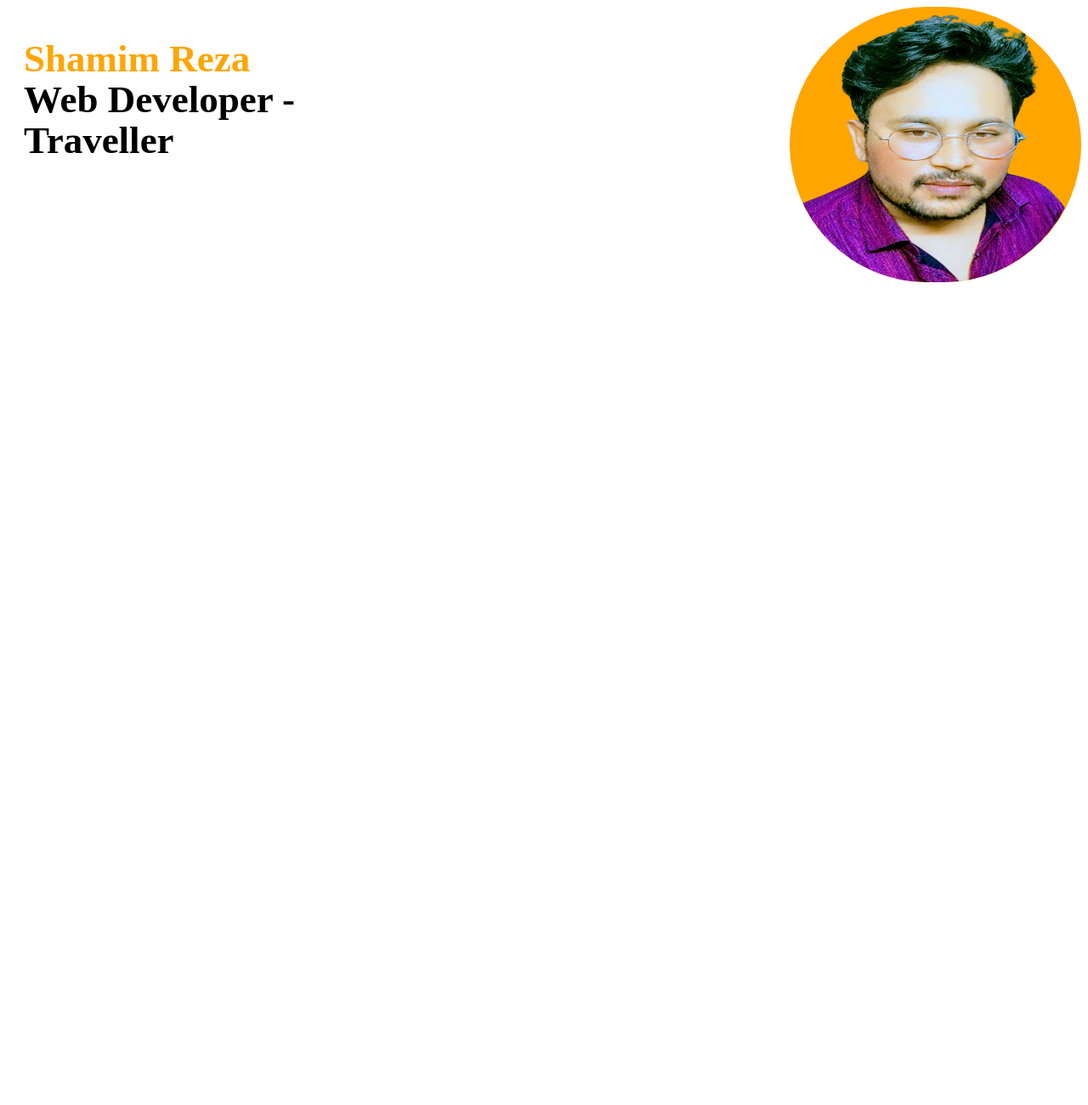
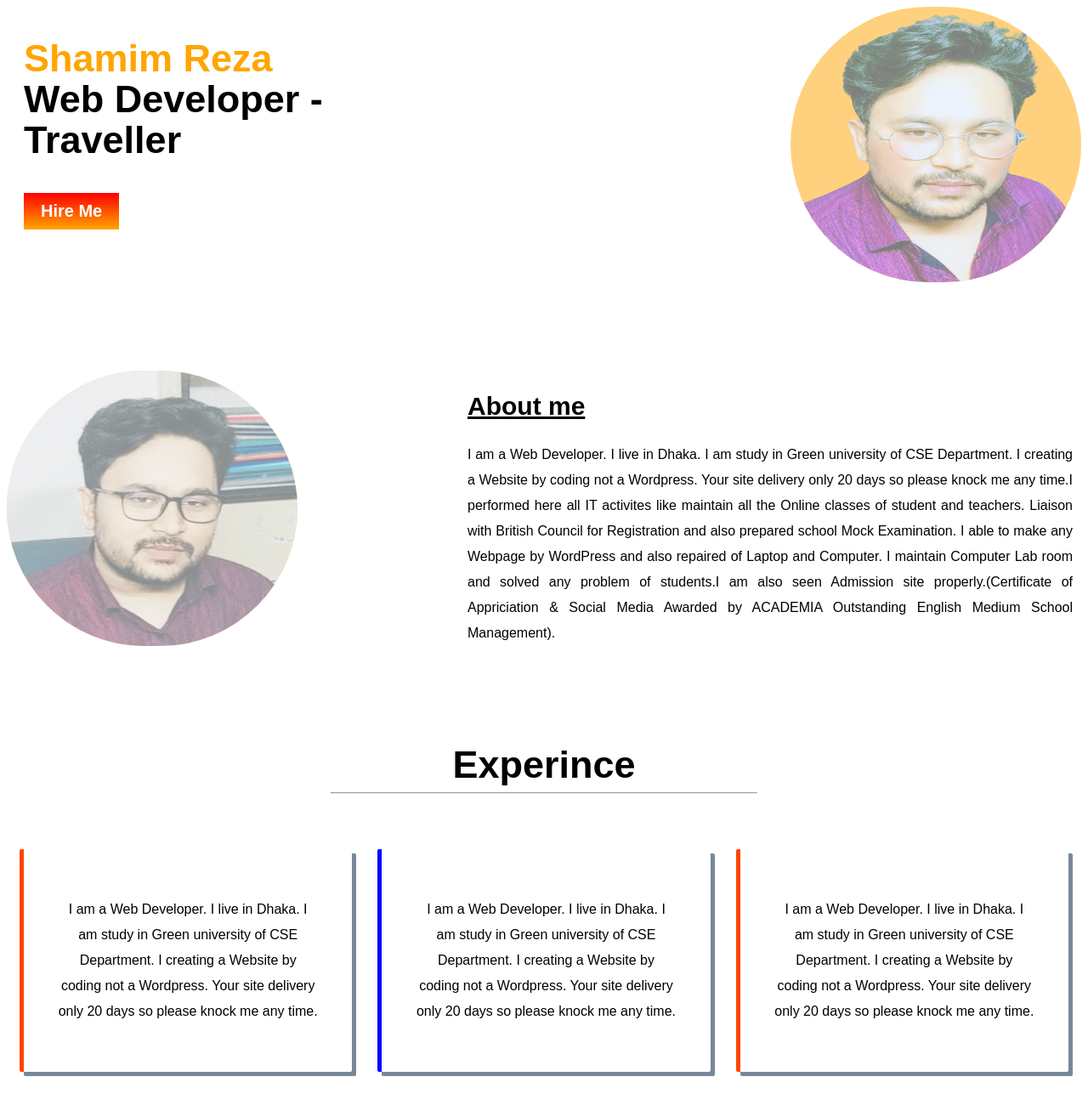
Before and after one commit to SRcoder898/personal-portfolio, a plain HTML site: page index.html in a window 1280 px wide. Shown: the whole page at 85% size. Before the commit the page ends 800 px from the top, so only its background shows below. Drawn offline with Linux system fonts and the light colour scheme; a web font is replaced by a local one.

Commit message:
code added

```diff
--- a/index.html
+++ b/index.html
@@ -9,21 +9,62 @@
     <link rel="shortcut icon" href="shamim.jpg" type="image/x-icon">
     <link rel="preconnect" href="https://fonts.googleapis.com">
     <link rel="preconnect" href="https://fonts.gstatic.com" crossorigin>
-    <link href="https://fonts.googleapis.com/css2?family=Gentium+Book+Plus&display=swap" rel="stylesheet">
+    <link href="https://fonts.googleapis.com/css2?family=Finlandica&family=Gentium+Book+Plus&family=Montserrat:wght@300;400&family=Oswald:wght@200;300;600&family=Roboto&family=Roboto+Condensed:wght@300;700&display=swap" rel="stylesheet">
 </head>
 <body>
 
     <!--TOP HEADER WORK START-->
-    <section>
+    <section id="top-section">
     <div>
         <h1>Shamim Reza <br> <span>Web Developer - Traveller</span> </h1>
+        <button><a href="https://www.linkedin.com/in/sayeemshamim/" target="_blank">Hire Me</a></button>
     </div>
     <div>
         <img src="shamim-removebg-preview.png" alt="shamim image">
+
     </div>
+
     </section>
+    <!--TOP HEADER WORK END-->
 
-    <!--TOP HEADER WORK END-->
+    <!--ABOUT SECTION START-->
+      <section id="about-section">
+
+        <div>
+            <img src="shamim5.jpg" alt="">
+        </div>
+        <div>
+            <h2>About me</h2>
+            <p>I am a Web Developer. I live in Dhaka. I am study in Green university of CSE Department. I creating a Website by coding not a Wordpress. Your site delivery only 20 days so please knock me any time.I performed here all IT activites like maintain all the Online classes of student and teachers. Liaison with British Council for Registration and also prepared school Mock Examination.  I able to make any Webpage by WordPress and also repaired of Laptop and Computer. I  maintain Computer Lab room and solved any problem of students.I am also seen Admission site properly.(Certificate of Appriciation & Social Media Awarded by ACADEMIA Outstanding English Medium School Management). </p>
+        </div>
+
+      </section>
+
+    <!--ABOUT SECTION SEND-->
+
+     <!--EXPERIENCE SECTION START-->
+
+        <h1 class="exp-h1">Experince</h1>
+        <hr style="width:500px; text-align:center; color:orangered;">
+    <div class="experience-area">
+        <div class="first-experinece">
+
+            <p>I am a Web Developer. I live in Dhaka. I am study in Green university of CSE Department. I creating a Website by coding not a Wordpress. Your site delivery only 20 days so please knock me any time.</p>
+        </div>
+
+        <div class="second-experinece">
+            <p>I am a Web Developer. I live in Dhaka. I am study in Green university of CSE Department. I creating a Website by coding not a Wordpress. Your site delivery only 20 days so please knock me any time.</p>
+        </div>
+
+        <div class="third-experinece">
+            <p>I am a Web Developer. I live in Dhaka. I am study in Green university of CSE Department. I creating a Website by coding not a Wordpress. Your site delivery only 20 days so please knock me any time.</p>
+        </div>
+
+    </div>
+
+
+
+    <!--EXPERIENCE SECTION END-->
 
 
 
--- a/style.css
+++ b/style.css
@@ -1,25 +1,125 @@
 body{
-    font-family: 'Gentium Book Plus', serif;
+    font-family: 'Finlandica', sans-serif;
 }
 
-section{
+/* TOP SECTION START NOW */
+#top-section{
     display: flex;
+    background-image: url();
 }
 h1{
     color: orange;
     font-size: 45px;
     margin-right: 421px;
-    padding-left: 20px;
+    margin-left: 20px;
     line-height: 48px;
 }
 h1 span{
     color: black;
 }
-section img{
+#top-section img{
     border-radius: 300px;
     height: 324px;
     width: 342px;
     background-color: orange;
-    padding-right: 1px;
+    opacity: 0.5;
 
 }
+#top-section button{
+    margin-left: 20px;
+    padding: 10px 20px;
+    background-color: orangered;
+    color: white;
+    border: none;
+    font-weight: 700;
+    font-size: 20px;
+    text-decoration: none;
+    background-image: linear-gradient(red,
+     orange);
+}
+#top-section button a{
+    text-decoration: none;
+    color: white;
+}
+/* TOP SECTION END NOW */
+
+/* ABOUT SECTION STYLE START*/
+#about-section{
+    margin-top: 100px;
+    display: flex;
+}
+#about-section img{
+    border-radius: 300px;
+    height: 324px;
+    width: 342px;
+    background-color: orange;
+    opacity: 0.5;
+}
+#about-section h2{
+
+    margin-left: 200px;
+    text-decoration: underline;
+    font-size: 30px;
+
+}
+#about-section p{
+
+    margin-left: 200px;
+    font-weight: 400;
+    text-align: justify;
+    margin-right: 10px;
+    line-height: 30px;
+
+}
+
+
+
+/* ABOUT SECTION STYLE END*/
+
+/*EXPERIENCE SECTION START*/
+
+.exp-h1{
+    text-align: center;
+    margin: 0 auto;
+    color: black;
+    margin-top: 100px;
+}
+
+.experience-area{
+    display: flex;
+    margin-top: 50px;
+    margin-bottom: 30px;
+}
+.first-experinece{
+    border-left: 5px solid orangered;
+    border-radius: 2px;
+    margin: 15px 15px 15px 15px;
+    padding: 40px;
+    text-align: center;
+    box-shadow: 5px 5px lightslategray;
+    line-height: 30px;
+}
+
+.second-experinece{
+    border-left: 5px solid blue;
+    border-radius: 2px;
+    margin: 15px 15px 15px 15px;
+    padding: 40px;
+    text-align: center;
+    box-shadow: 5px 5px lightslategray;
+    line-height: 30px;
+}
+
+.third-experinece{
+    border-left: 5px solid orangered;
+    border-radius: 2px;
+    margin: 15px 15px 15px 15px;
+    padding: 40px;
+    text-align: center;
+    box-shadow: 5px 5px lightslategray;
+    line-height: 30px;
+}
+
+
+
+/*EXPERIENCE SECTION END*/
```
Also changed, not shown: stefan-cosma-GVlcXhQejA8-unsplash.jpg (added), 1 other file.
